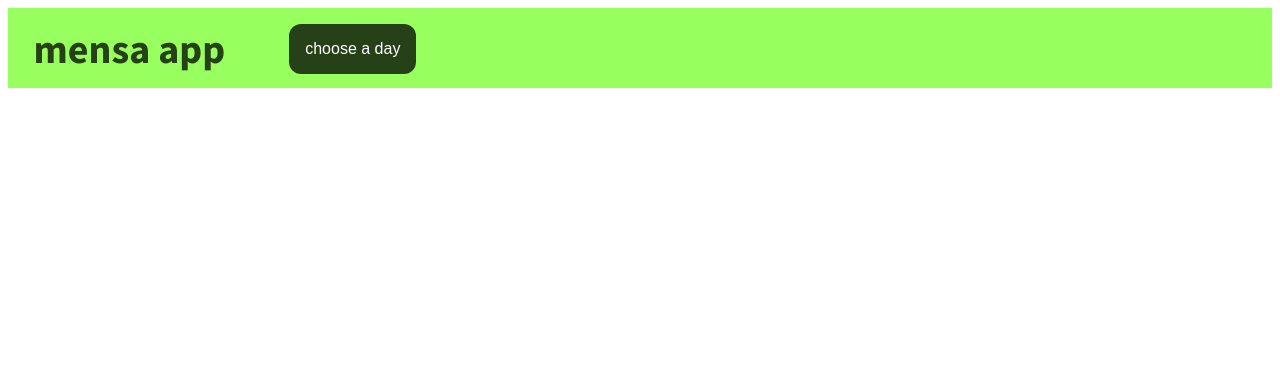
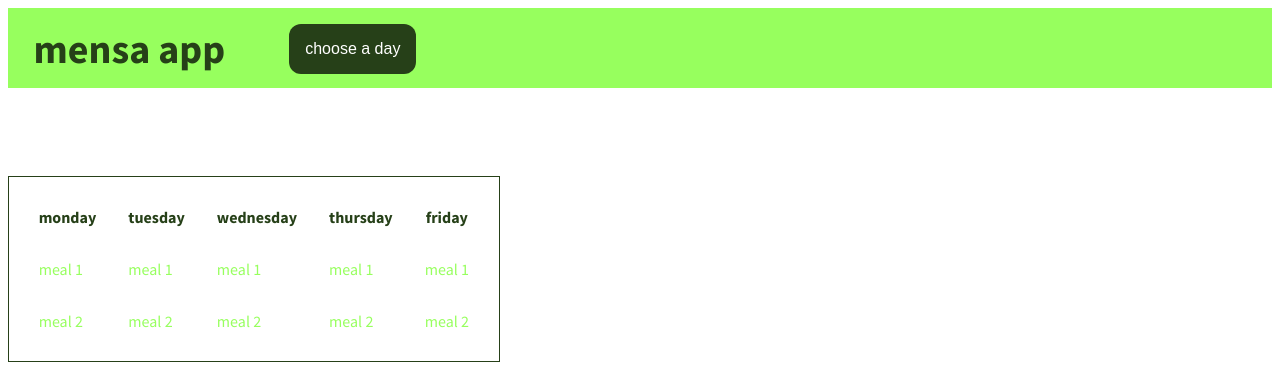
Before and after one commit to lisaschulzke/frontendmensaapp, a website: page index.html in a window 1280 px wide. Drawn offline with Linux system fonts and the light colour scheme.

Commit message:
added table

```diff
--- a/index.html
+++ b/index.html
@@ -21,5 +21,29 @@
         </div>
 
     </div>
+    <table id="table">
+      <tr id="tableDays">
+        <th class="c1">monday</th>
+        <th class="c2">tuesday</th>
+        <th class="c3">wednesday</th>
+        <th class="c4">thursday</th>
+        <th class="c5">friday</th>
+      </tr>
+      <tr id="mealOne">
+        <td class="c1">meal 1</td>
+        <td class="c2">meal 1</td>
+        <td class="c3">meal 1</td>
+        <td class="c4">meal 1</td>
+        <td class="c5">meal 1</td>
+      </tr>
+      <tr id="mealTwo">
+        <td class="c1">meal 2</td>
+        <td class="c2">meal 2</td>
+        <td class="c3">meal 2</td>
+        <td class="c4">meal 2</td>
+        <td class="c5">meal 2</td>
+      </tr>
+
+    </table>
   </body>
 </html>
--- a/style.css
+++ b/style.css
@@ -75,3 +75,42 @@
   background-color: #264018;
   color: white;
 }
+
+#table {
+  border: 1px solid  #264018;
+  color: #97FF5E;
+  padding: 1%;
+  font-family: Source Sans Pro, sans-serif;
+  margin-top: 7%;
+}
+
+#tableDays {
+  color: #264018;
+  padding: 2%;
+  padding-left: 5%;
+  margin: 2%;
+}
+
+table, th, td {
+  border: inherit;
+}
+
+th, td {
+  padding: 15px;
+}
+
+/* .c1 {
+  padding: 10%;
+}
+.c2 {
+  padding: 10%;
+}
+.c3 {
+  padding: 10%;
+}
+.c4 {
+  padding: 10%;
+}
+.c5 {
+  padding: 10%;
+} */
```
